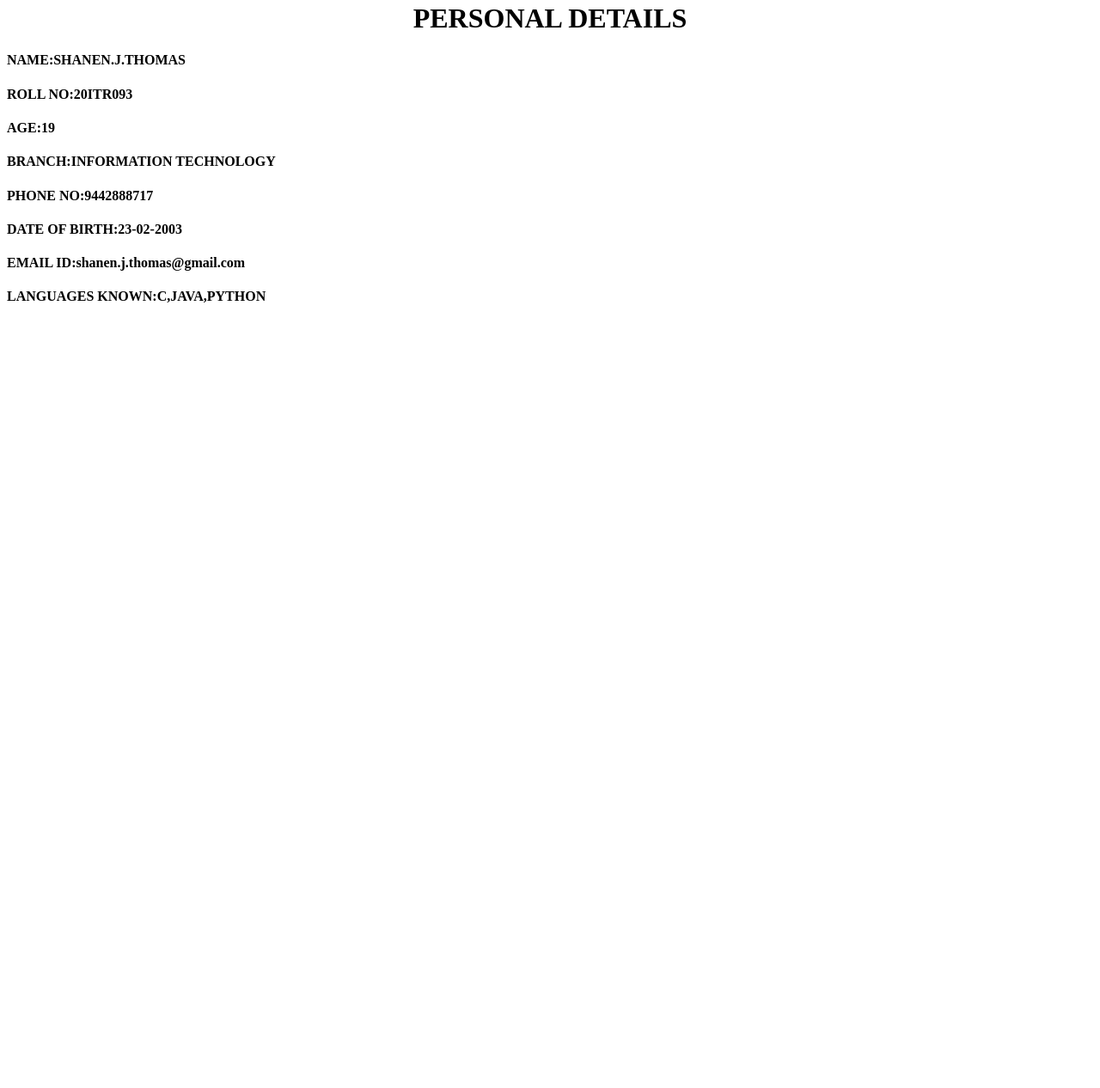
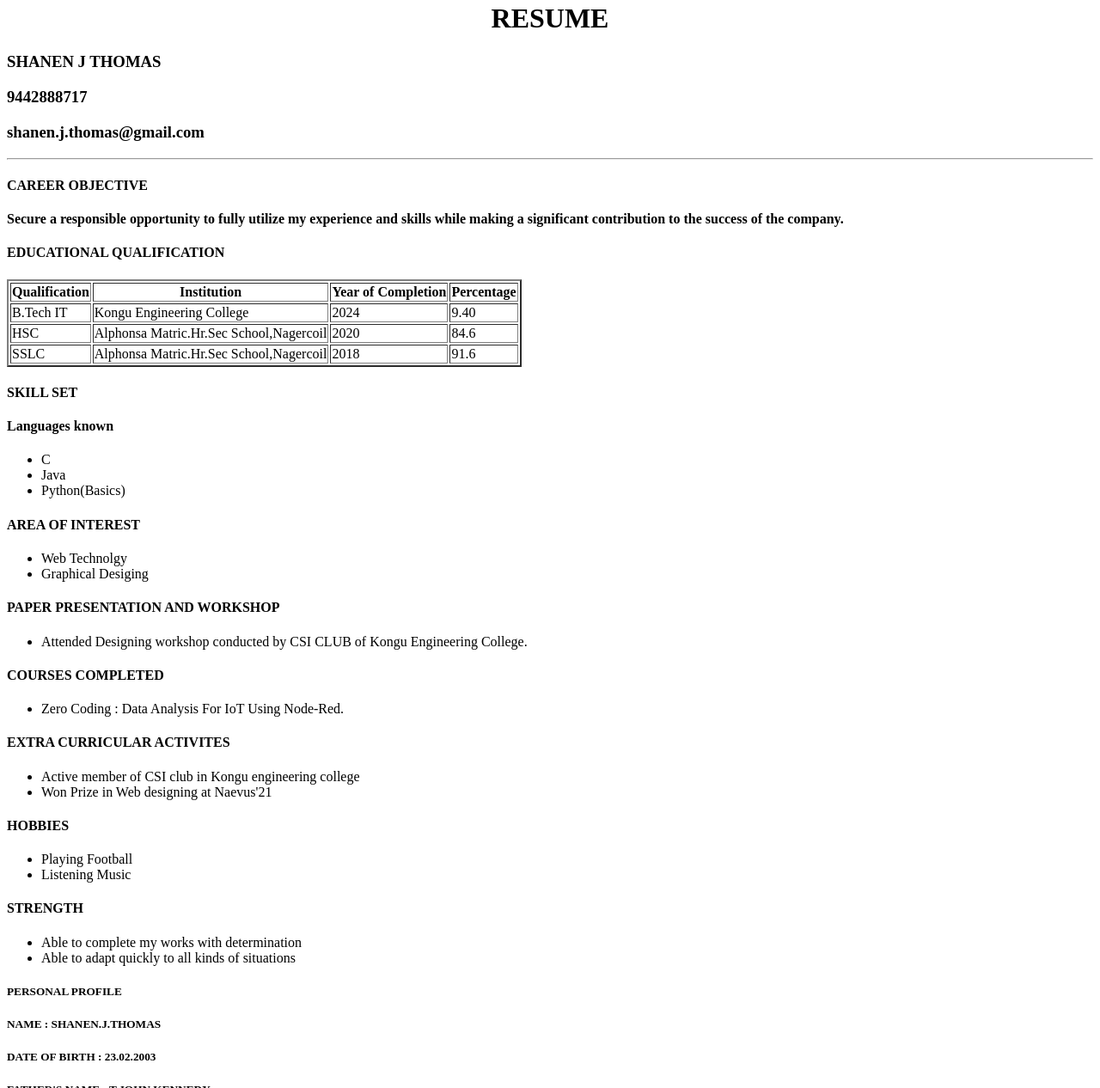
Before and after one commit to shanen28/RESUME1, a plain HTML site: page index.html in a window 1280 px wide. Shown: the part 5-1271 px from the top of the page at 86% size. Before the commit the page ends 800 px from the top, so only its background shows below. Drawn offline with Linux system fonts and the light colour scheme.

Commit message:
Update index.html

```diff
--- a/index.html
+++ b/index.html
@@ -2,13 +2,100 @@
     <head>
         <title>RESUME</title>
     </head>
-    <h1 align="center">PERSONAL DETAILS</h1>
-    <h4 align="left"><strong>NAME:</strong>SHANEN.J.THOMAS</h4>
-    <h4 align="left"><strong>ROLL NO:</strong>20ITR093</h4>
-    <h4 align="left"><strong>AGE:</strong>19</h4>
-    <h4 align="left"><strong>BRANCH:</strong>INFORMATION TECHNOLOGY</h4>
-    <h4 align="left"><strong>PHONE NO:</strong>9442888717</h4>
-    <h4 align="left"><strong>DATE OF BIRTH:</strong>23-02-2003</h4>
-    <h4 align="left"><strong>EMAIL ID:</strong>shanen.j.thomas@gmail.com</h4>
-    <h4 align="left"><strong>LANGUAGES KNOWN:</strong>C,JAVA,PYTHON</h4>
+    <body>
+        <h1 align="center"> RESUME</h1>
+        <h3>SHANEN J THOMAS</h3>
+        <h3>9442888717</h3>
+        <h3>shanen.j.thomas@gmail.com</h3>
+        <hr>
+        <h4>CAREER OBJECTIVE</h4>
+               <h4>Secure a responsible opportunity to fully utilize my experience and skills while making a significant contribution to the success of the company.</h4>
+         <h4>EDUCATIONAL QUALIFICATION</h4>
+         <table border="2">
+             <head>
+                 <tr>
+                     <th>Qualification</th>
+                     <th>Institution</th>
+                     <th>Year of Completion</th>
+                     <th>Percentage</th>
+                 </tr>
+             </head>
+             <body>
+                 <tr>
+                     <td>B.Tech IT</td>
+                     <td>Kongu Engineering College</td>
+                     <td>2024</td>
+                     <td>9.40</td>
+                 </tr>
+                 <tr>
+                     <td>HSC</td>
+                     <td>Alphonsa Matric.Hr.Sec School,Nagercoil</td>
+                     <td>2020</td>
+                     <td>84.6</td>
+                 </tr>
+                 <tr>
+                     <td>SSLC</td>
+                     <td>Alphonsa Matric.Hr.Sec School,Nagercoil</td>
+                     <td>2018</td>
+                     <td>91.6</td>
+                 </tr>
+             </body>
+         </table>
+         <h4>SKILL SET</h4>
+         <h4>Languages known</h4>
+         <ul>
+             <li>C</li>
+             <li>Java</li>
+             <li>Python(Basics)</li>
+         </ul>
+         <h4>AREA OF INTEREST</h4>
+         <ul>
+             <li>Web Technolgy</li>
+             <li>Graphical Desiging</li>
+         </ul>
+         <h4>PAPER PRESENTATION AND WORKSHOP</h4>
+         <ul>
+             <li>Attended Designing workshop conducted by CSI CLUB of Kongu Engineering College.</li>
+         </ul>
+         <h4>COURSES COMPLETED</h4>
+         <ul>
+
+             <li>Zero Coding : Data Analysis For IoT Using Node-Red.</li>
+         </ul>
+         <h4>EXTRA CURRICULAR ACTIVITES</h4>
+         <ul>
+
+             <li>Active member of CSI club in Kongu engineering college</li>
+             <li>Won Prize in Web designing at Naevus'21</li>
+         </ul>
+
+         <h4>HOBBIES</h4>
+         <ul>
+             <li>Playing Football</li>
+             <li>Listening Music</li>
+         </ul>
+         <h4>STRENGTH</h4>
+         <ul>
+             <li>Able to complete my works with determination  </li>
+             <li>Able to adapt quickly to all kinds of situations </li>
+
+         </ul>
+         <h5>PERSONAL PROFILE</h5>
+         <h5>NAME : SHANEN.J.THOMAS</h5>
+         <h5>DATE OF BIRTH : 23.02.2003 </h5>
+         <h5>FATHER'S NAME : T.JOHN KENNEDY</h5>
+         <h5>MOTHER’S NAME : SINTHI.C </h5>
+         <h5> SEX : MALE</h5>
+         <h5>NATIONALITY : INDIAN</h5>
+         <h5>LANGUAGES KNOWN : TAMIL,ENGLISH</h5>
+         <h5>PERMANENT ADDRESS: 94,VAGAIYADI SOUTH CAR STREET,KOTTAR,NAGERCOIL,KANYAKUMARI(DT)-629002
+
+                             </h5>
+        <h4>REFERENCE</h4>
+        <p> Dr.R.Thangarajan
+            Professor and Head
+            Dept of Information Technology
+            Kongu Engineering College,Perundurai-638060   </p>
+
+    </body>
 </html>
```
